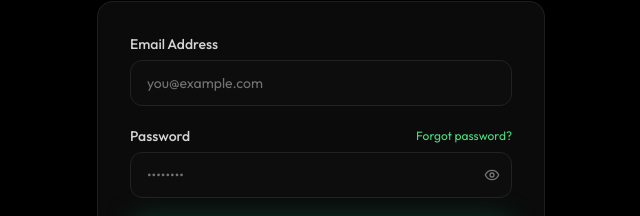
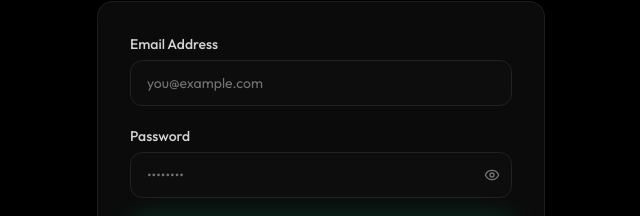
Before and after one commit to Sparsh88/MoneyMate, a React (Vite) app in the folder frontend/: page /login in a window 1280 px wide. Shown: the part 312-528 px from the top of the page, without its empty margins (319-959 px from the left). Built offline with nearby package versions, Linux system fonts and the light colour scheme; no server answers.

Commit message:
Remove forgot password link from login page

```diff
--- a/frontend/src/pages/auth/LoginPage.tsx
+++ b/frontend/src/pages/auth/LoginPage.tsx
@@ -78,10 +78,7 @@ export default function LoginPage() {
             </div>
 
             <div>
-              <div className="flex items-center justify-between mb-1.5">
-                <label className="label mb-0">Password</label>
-                <Link to="/forgot-password" className="text-xs text-brand-400 hover:text-brand-300">Forgot password?</Link>
-              </div>
+              <label className="label">Password</label>
               <div className="relative">
                 <input
                   type={showPw ? 'text' : 'password'}
```
